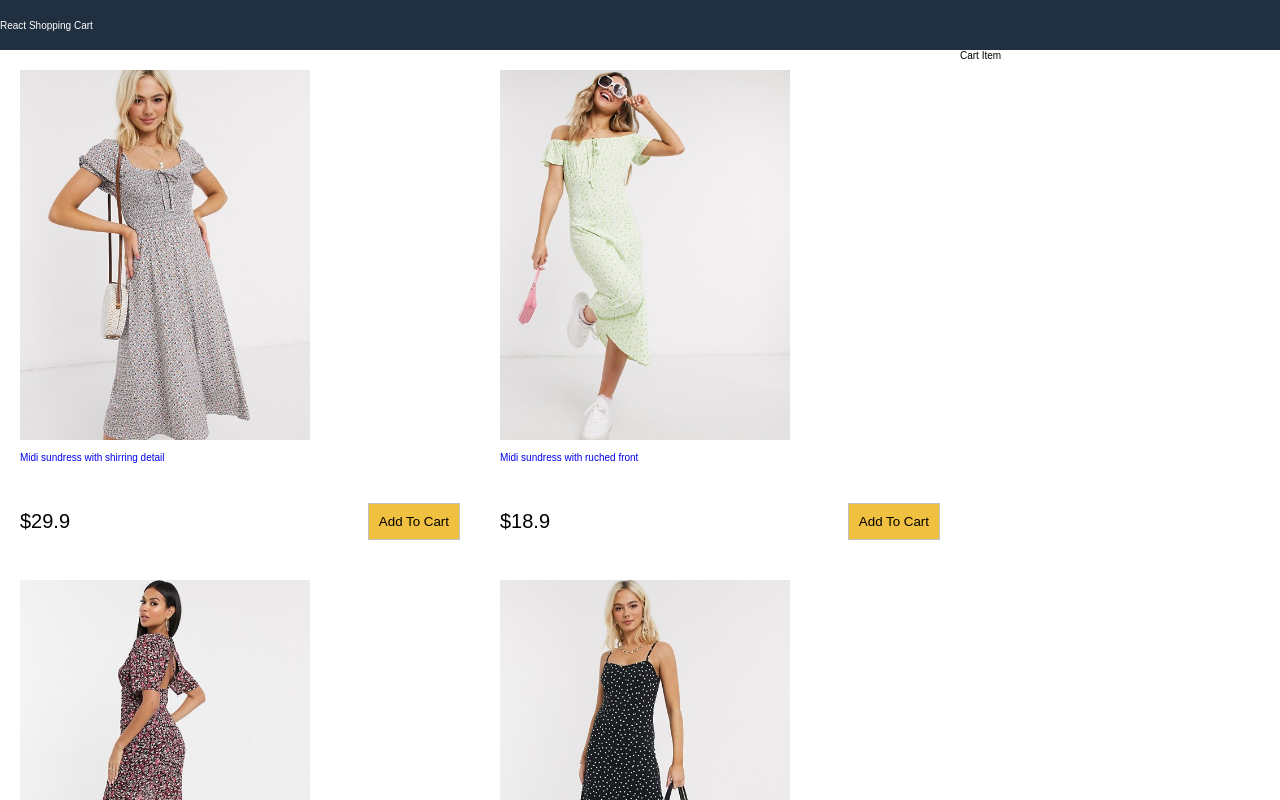
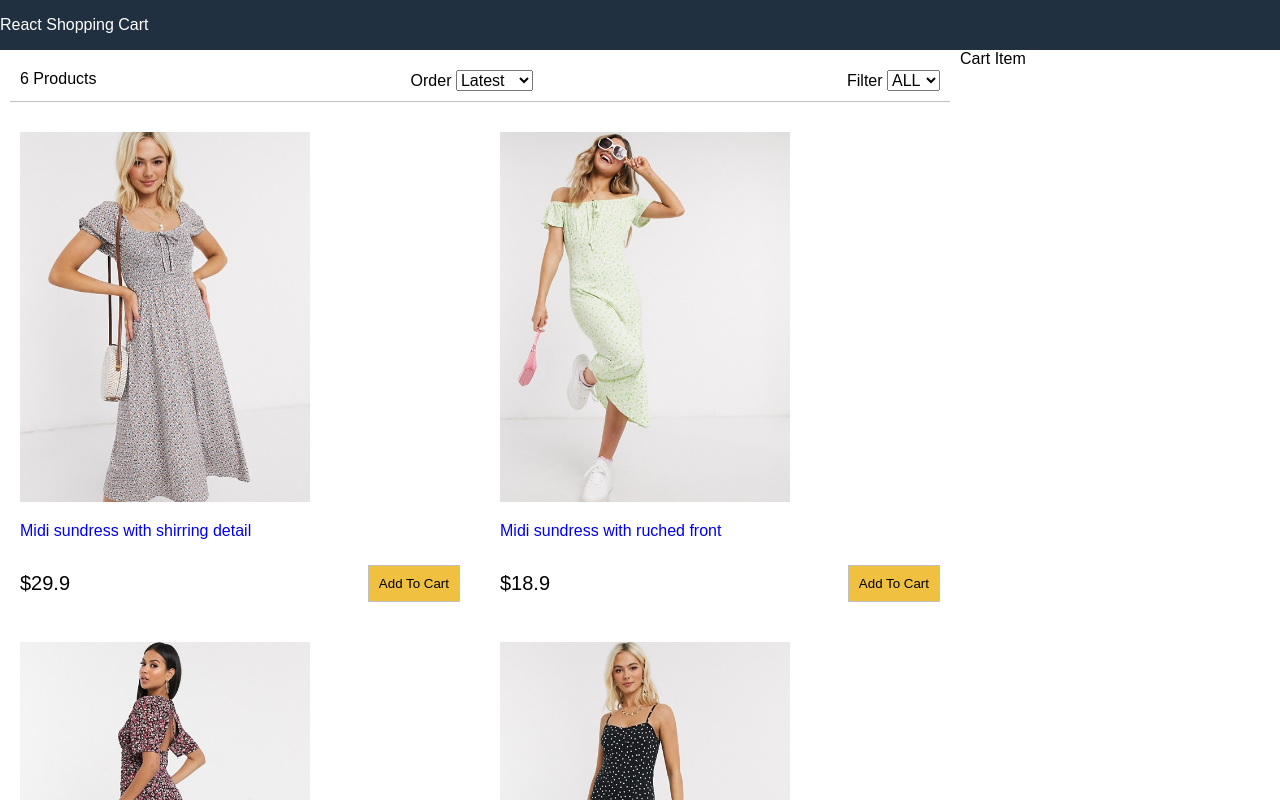
Before and after one commit to gajanannagare/react-shopping-cart, a React (Create React App) app: page / in a window 1280 px wide. Shown: the top 800 px of the page. Built offline with nearby package versions, Linux system fonts and the light colour scheme.

Commit message:
completed the filter component

```diff
--- a/src/App.js
+++ b/src/App.js
@@ -1,5 +1,6 @@
 // Feature 1
 import React from "react";
+import Filter from "./components/Filter";
 import Products from "./components/Products";
 import data from "./data.json";
 
@@ -12,6 +13,35 @@
       size: "",
       sort: "",
     };
+    this.sizeChange = this.sizeChange.bind(this)
+    this.sortChange = this.sortChange.bind(this)
+  }
+  sortChange (e) {
+    const sort = e.target.value;
+    this.setState((state)=> ({
+      sort : sort,
+      products : this.state.products.slice().sort((a,b)=>
+        sort === "lowest" ?
+        a.price > b.price ? 1 : -1
+        : sort === "highest" ?
+        a.price < b.price ? 1 : -1
+        : a._id > b._id ? 1 : -1
+       ),
+     }));
+  }
+  sizeChange (e) {
+    if(e.target.value === ""){
+      this.setState({
+        size : e.target.value,
+        products : data.products
+      })
+    }
+    else{
+      this.setState({
+        size : e.target.value,
+        products : data.products.filter((product)=>product.availableSizes.indexOf(e.target.value)>=0)
+      })
+    }
   }
 
   render() {
@@ -23,6 +53,13 @@
         <main>
           <div className="content">
             <div className="main">
+              <Filter
+              count={this.state.products.length}
+              size={this.state.size}
+              sort={this.state.sort}
+              sortChange={this.sortChange}
+              sizeChange={this.sizeChange}
+              />
               <Products products={this.state.products}/>
             </div>
             <div className="sidebar">Cart Item</div>
--- /dev/null
+++ b/src/components/Filter.js
@@ -0,0 +1,33 @@
+import React, { Component } from 'react'
+
+export default class Filter extends Component {
+    render() {
+        return (
+            <div className="filter">
+                <div className="filter-result">
+                    {this.props.count} Products
+                </div>
+                <div className="filter-sort">
+                    Order {" "}
+                    <select value={this.props.sort} onChange={this.props.sortChange}>
+                        <option value="latest">Latest</option>
+                        <option value="lowest">Lowest</option>
+                        <option value="highest">Highest</option>
+                    </select>
+                </div>
+                <div className="filter-size">
+                    Filter {" "}
+                    <select value={this.props.size} onChange={this.props.sizeChange}>
+                    <option value="">ALL</option>
+                    <option value="XS">XS</option>
+                    <option value="S">S</option>
+                    <option value="M">M</option>
+                    <option value="L">L</option>
+                    <option value="XL">XL</option>
+                    <option value="XXL">XXL</option>
+                    </select>
+                </div>
+            </div>
+        )
+    }
+}
--- a/src/components/Products.js
+++ b/src/components/Products.js
@@ -1,12 +1,14 @@
 import React, { Component } from "react";
-import formatCurrency from '../utils';
+import formatCurrency from "../utils";
 
 class Products extends Component {
   render() {
     return (
       <div>
         <ul className="products">
-          {this.props.products.map((product) => (
+          {this.props.products.length === 0
+            ? "No Product available for given size"
+            : this.props.products.map((product) => (
                 <li key={product._id}>
                   <div className="product">
                     <a href={"#" + product._id}>
@@ -14,9 +16,7 @@
                       <p>{product.title}</p>
                     </a>
                     <div className="product-price">
-                    <div>
-                        {formatCurrency(product.price)}
-                    </div>
+                      <div>{formatCurrency(product.price)}</div>
                       <button className="button primary">Add To Cart</button>
                     </div>
                   </div>
--- a/src/index.css
+++ b/src/index.css
@@ -7,7 +7,7 @@
   margin: 0;
 }
 body, select, input, textarea {
-  font: 1.6rem;
+  font-size: 1.6rem;
   font-family: Montserrat, Arial, Helvetica, sans-serif;
 }
 .grid-container {
@@ -101,3 +101,12 @@
 .product-price div {
   font-size: 2rem;
 }
+
+/* Filter */
+.filter {
+  display: flex;
+  padding: 1rem;
+  margin: 1rem;
+  border-bottom: .1rem solid #c0c0c0;
+  justify-content: space-between;
+}
```
Lines whose indentation alone changed are shown as unchanged.
